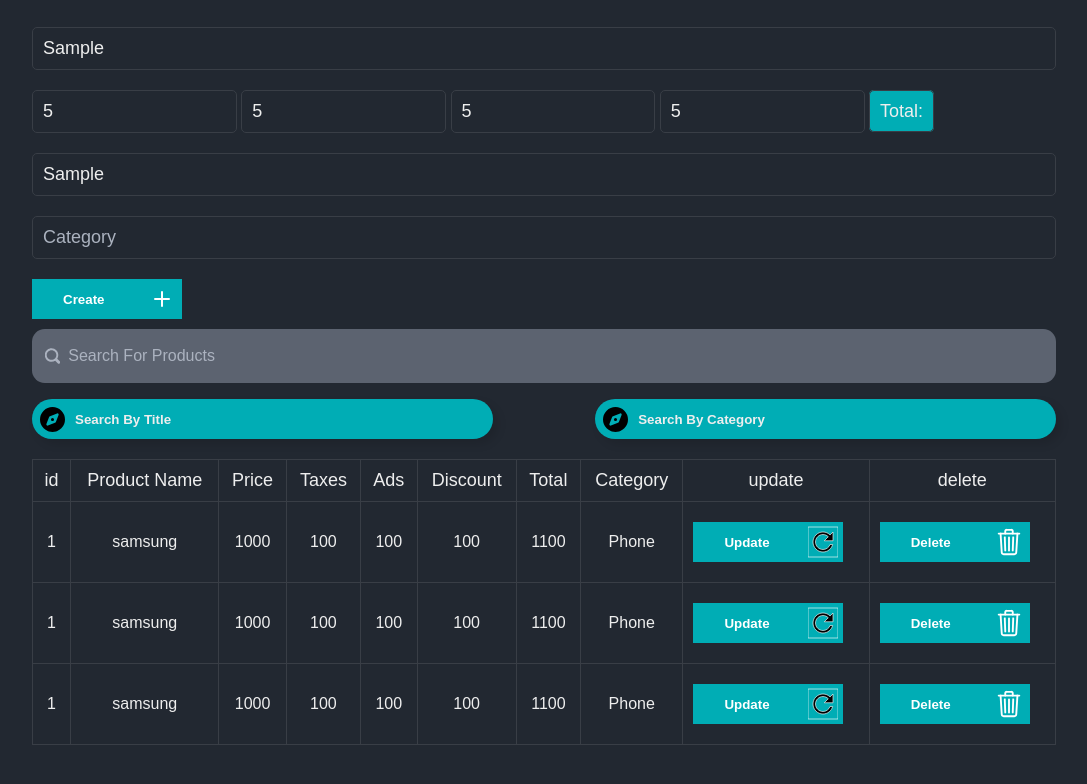
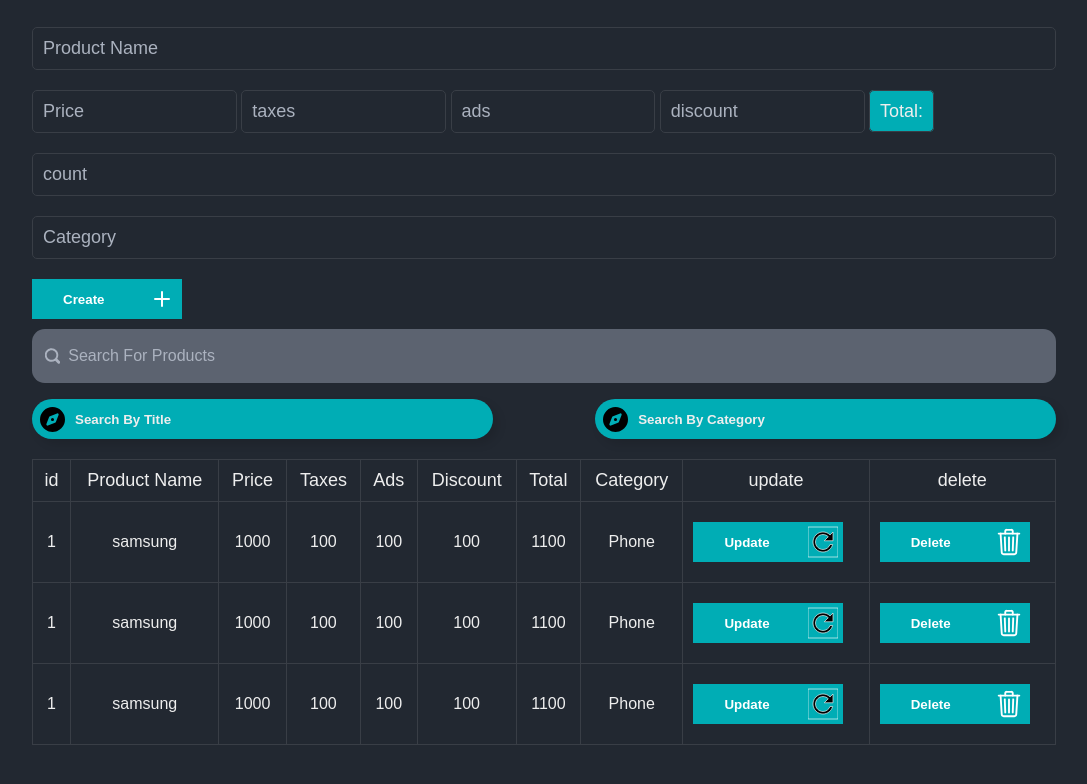
Before and after one commit to notshawky007/CRUDS-PRODUCRT-MANAGEMENT-SYSTEM, a plain HTML site: page index.html in a window 1280 px wide. Both pictures are taken after typing "Sample", "5", "5", "5", "5", "Sample" into the empty fields and a click on the button "Create". Shown: the part 78-862 px from the top of the page, without its empty margins (96-1183 px from the left). Drawn offline with Linux system fonts and the light colour scheme.

Commit message:
clear data

```diff
--- a/index.html
+++ b/index.html
@@ -15,7 +15,7 @@
       </div>
 
       <div class="inpups">
-        <input type="text" id="name" placeholder="Product Name" />
+        <input type="text" id="title" placeholder="Product Name" />
         <div class="price">
           <input
             onkeyup="getTotal()"
@@ -46,7 +46,7 @@
         <input type="text" id="count" placeholder="count" />
         <input
           type="text"
-          id
+          id="category"
           onkeyup="getTotal()"
           ="category"
           placeholder="Category"
--- a/script.js
+++ b/script.js
@@ -1,4 +1,4 @@
-let name = document.getElementById("name");
+let title = document.getElementById("title");
 let price = document.getElementById("price");
 let taxes = document.getElementById("taxes");
 let ads = document.getElementById("ads");
@@ -21,6 +21,7 @@ function getTotal() {
 }
 
 //create new product
+
 function createProduct() {
   let dataProduct;
   if (localStorage.getItem("dataProduct") === null) {
@@ -30,7 +31,7 @@ function createProduct() {
     dataProduct = JSON.parse(localStorage.getItem("dataProduct"));
   }
   let product = {
-    name: name.value,
+    title: title.value,
     price: price.value,
     taxes: taxes.value,
     ads: ads.value,
@@ -42,5 +43,14 @@ function createProduct() {
   dataProduct.push(product);
   localStorage.setItem("dataProduct", JSON.stringify(dataProduct));
   alert("Product added successfully");
-  location.reload();
+  title.value = "";
+  price.value = "";
+  taxes.value = "";
+  ads.value = "";
+  discount.value = "";
+  total.innerHTML = "";
+  count.value = "";
+  category.value = "";
 }
+
+submit.addEventListener("click", createProduct);
```
